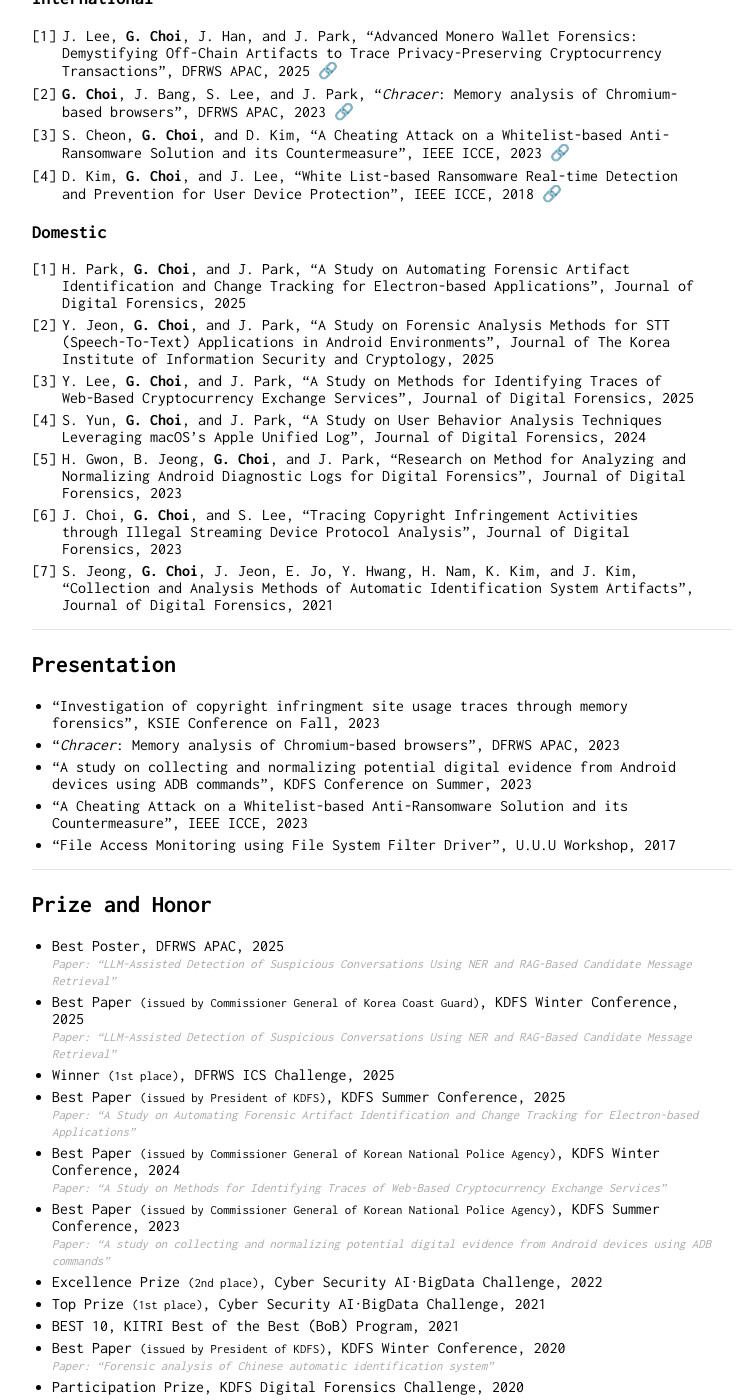
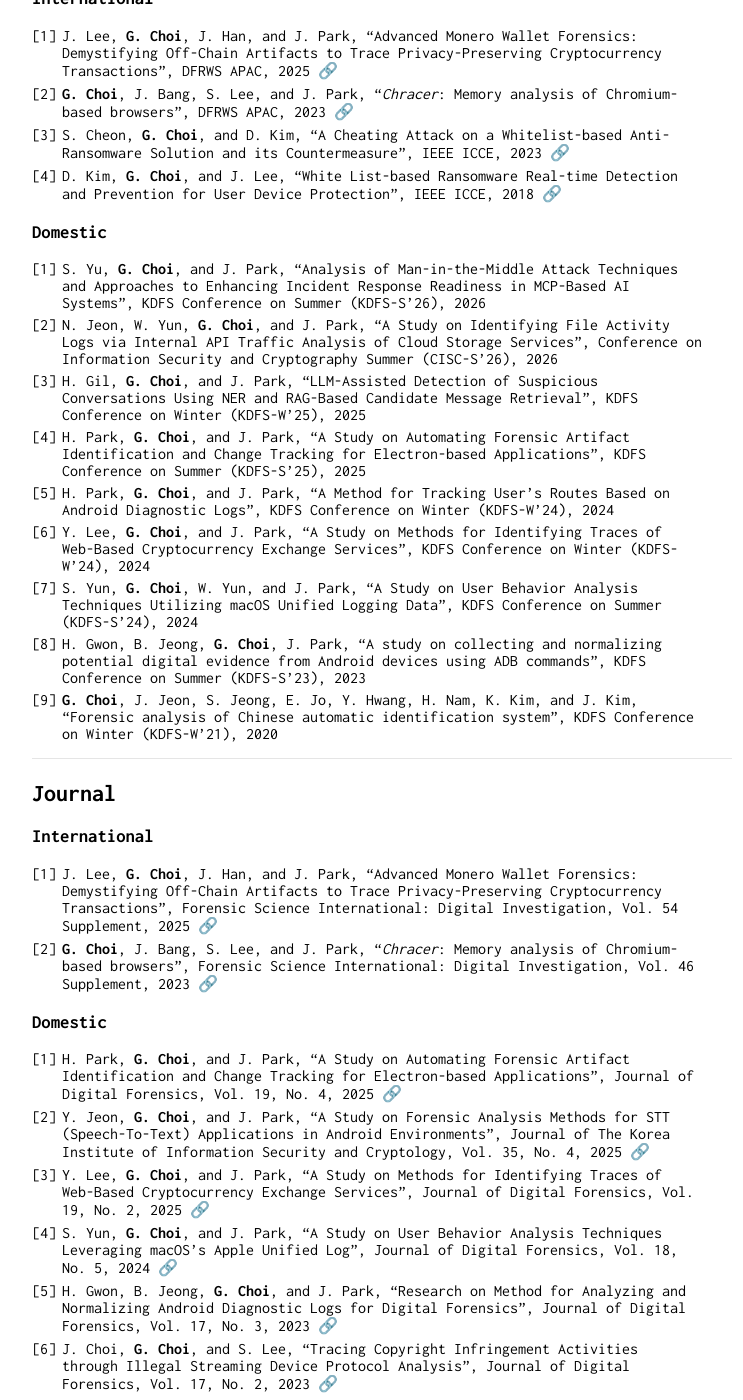
Before and after one commit to geun-yeong/geun-yeong.github.io, a Jekyll site: the page built from index.md, in a window 1280 px wide and 1400 px high, scrolled down 779 px. Shown: the whole window, without its empty margins (258-1001 px from the left). Built offline with Jekyll 4.4.1, drawn with Linux system fonts in a browser that asks for light colours; our own code applies the rules of GitHub Pages for plain Markdown files; some of the changed text lies outside the part shown.

Commit message:
Update - split papers into conference and journal

```diff
--- a/index.md
+++ b/index.md
@@ -33,23 +33,45 @@ PhD student in School of Cybersecurity, Korea University
 
 ---
 
-## Publications
+## Conference
 
 ### International
-1. J. Lee, **G. Choi**, J. Han, and J. Park, "Advanced Monero Wallet Forensics: Demystifying Off-Chain Artifacts to Trace Privacy-Preserving Cryptocurrency Transactions", DFRWS APAC, 2025 [🔗](https://doi.org/10.1016/j.fsidi.2025.301988)
-1. **G. Choi**, J. Bang, S. Lee, and J. Park, "*Chracer*: Memory analysis of Chromium-based browsers", DFRWS APAC, 2023 [🔗](https://doi.org/10.1016/j.fsidi.2023.301613)
+
+1. J. Lee, **G. Choi**, J. Han, and J. Park, "Advanced Monero Wallet Forensics: Demystifying Off-Chain Artifacts to Trace Privacy-Preserving Cryptocurrency Transactions", DFRWS APAC, 2025 [🔗](https://dfrws.org/presentation/advanced-monero-wallet-forensics-demystifying-off-chain-artifacts-to-trace-privacy-preserving-cryptocurrency-transactions/)
+1. **G. Choi**, J. Bang, S. Lee, and J. Park, "*Chracer*: Memory analysis of Chromium-based browsers", DFRWS APAC, 2023 [🔗](https://dfrws.org/presentation/chracer-memory-analysis-of-chromium-based-browsers/)
 1. S. Cheon, **G. Choi**, and D. Kim, "A Cheating Attack on a Whitelist-based Anti-Ransomware Solution and its Countermeasure", IEEE ICCE, 2023 [🔗](https://doi.org/10.1109/ICCE56470.2023.10043480)
 1. D. Kim, **G. Choi**, and J. Lee, "White List-based Ransomware Real-time Detection and Prevention for User Device Protection", IEEE ICCE, 2018 [🔗](https://doi.org/10.1109/ICCE.2018.8326119)
 
 ### Domestic
 
-1. H. Park, **G. Choi**, and J. Park, "A Study on Automating Forensic Artifact Identification and Change Tracking for Electron-based Applications", Journal of Digital Forensics, 2025
-1. Y. Jeon, **G. Choi**, and J. Park, "A Study on Forensic Analysis Methods for STT (Speech-To-Text) Applications in Android Environments", Journal of The Korea Institute of Information Security and Cryptology, 2025
-1. Y. Lee, **G. Choi**, and J. Park, "A Study on Methods for Identifying Traces of Web-Based Cryptocurrency Exchange Services", Journal of Digital Forensics, 2025
-1. S. Yun, **G. Choi**, and J. Park, "A Study on User Behavior Analysis Techniques Leveraging macOS's Apple Unified Log", Journal of Digital Forensics, 2024
-1. H. Gwon, B. Jeong, **G. Choi**, and J. Park, "Research on Method for Analyzing and Normalizing Android Diagnostic Logs for Digital Forensics", Journal of Digital Forensics, 2023
-1. J. Choi, **G. Choi**, and S. Lee, "Tracing Copyright Infringement Activities through Illegal Streaming Device Protocol Analysis", Journal of Digital Forensics, 2023
-1. S. Jeong, **G. Choi**, J. Jeon, E. Jo, Y. Hwang, H. Nam, K. Kim, and J. Kim, "Collection and Analysis Methods of Automatic Identification System Artifacts", Journal of Digital Forensics, 2021
+1. S. Yu, **G. Choi**, and J. Park, "Analysis of Man-in-the-Middle Attack Techniques and Approaches to Enhancing Incident Response Readiness in MCP-Based AI Systems", KDFS Conference on Summer (KDFS-S'26), 2026
+1. N. Jeon, W. Yun, **G. Choi**, and J. Park, "A Study on Identifying File Activity Logs via Internal API Traffic Analysis of Cloud Storage Services", Conference on Information Security and Cryptography Summer (CISC-S'26), 2026
+1. H. Gil, **G. Choi**, and J. Park, "LLM-Assisted Detection of Suspicious Conversations Using NER and RAG-Based Candidate Message Retrieval", KDFS Conference on Winter (KDFS-W'25), 2025
+1. H. Park, **G. Choi**, and J. Park, "A Study on Automating Forensic Artifact Identification and Change Tracking for Electron-based Applications", KDFS Conference on Summer (KDFS-S'25), 2025
+1. H. Park, **G. Choi**, and J. Park, "A Method for Tracking User’s Routes Based on Android Diagnostic Logs", KDFS Conference on Winter (KDFS-W'24), 2024
+1. Y. Lee, **G. Choi**, and J. Park, "A Study on Methods for Identifying Traces of Web-Based Cryptocurrency Exchange Services", KDFS Conference on Winter (KDFS-W'24), 2024
+1. S. Yun, **G. Choi**, W. Yun, and J. Park, "A Study on User Behavior Analysis Techniques Utilizing macOS Unified Logging Data", KDFS Conference on Summer (KDFS-S'24), 2024
+1. H. Gwon, B. Jeong, **G. Choi**, J. Park, "A study on collecting and normalizing potential digital evidence from Android devices using ADB commands", KDFS Conference on Summer (KDFS-S'23), 2023
+1. **G. Choi**, J. Jeon, S. Jeong, E. Jo, Y. Hwang, H. Nam, K. Kim, and J. Kim, "Forensic analysis of Chinese automatic identification system", KDFS Conference on Winter (KDFS-W'21), 2020
+
+---
+
+## Journal
+
+### International
+
+1. J. Lee, **G. Choi**, J. Han, and J. Park, "Advanced Monero Wallet Forensics: Demystifying Off-Chain Artifacts to Trace Privacy-Preserving Cryptocurrency Transactions", Forensic Science International: Digital Investigation, Vol. 54 Supplement, 2025 [🔗](https://doi.org/10.1016/j.fsidi.2025.301988)
+1. **G. Choi**, J. Bang, S. Lee, and J. Park, "*Chracer*: Memory analysis of Chromium-based browsers", Forensic Science International: Digital Investigation, Vol. 46 Supplement, 2023 [🔗](https://doi.org/10.1016/j.fsidi.2023.301613)
+
+### Domestic
+
+1. H. Park, **G. Choi**, and J. Park, "A Study on Automating Forensic Artifact Identification and Change Tracking for Electron-based Applications", Journal of Digital Forensics, Vol. 19, No. 4, 2025 [🔗](https://doi.org/10.22798/KDFS.2025.19.4.81)
+1. Y. Jeon, **G. Choi**, and J. Park, "A Study on Forensic Analysis Methods for STT (Speech-To-Text) Applications in Android Environments", Journal of The Korea Institute of Information Security and Cryptology, Vol. 35, No. 4, 2025 [🔗](https://www.kci.go.kr/kciportal/landing/article.kci?arti_id=ART003233052)
+1. Y. Lee, **G. Choi**, and J. Park, "A Study on Methods for Identifying Traces of Web-Based Cryptocurrency Exchange Services", Journal of Digital Forensics, Vol. 19, No. 2, 2025 [🔗](https://doi.org/10.22798/kdfs.2025.19.2.99)
+1. S. Yun, **G. Choi**, and J. Park, "A Study on User Behavior Analysis Techniques Leveraging macOS's Apple Unified Log", Journal of Digital Forensics, Vol. 18, No. 5, 2024 [🔗](https://doi.org/10.22798/KDFS.2024.18.5.50)
+1. H. Gwon, B. Jeong, **G. Choi**, and J. Park, "Research on Method for Analyzing and Normalizing Android Diagnostic Logs for Digital Forensics", Journal of Digital Forensics, Vol. 17, No. 3, 2023 [🔗](https://doi.org/10.22798/KDFS.2023.17.3.52)
+1. J. Choi, **G. Choi**, and S. Lee, "Tracing Copyright Infringement Activities through Illegal Streaming Device Protocol Analysis", Journal of Digital Forensics, Vol. 17, No. 2, 2023 [🔗](https://doi.org/10.22798/KDFS.2023.17.2.62)
+1. S. Jeong, **G. Choi**, J. Jeon, E. Jo, Y. Hwang, H. Nam, K. Kim, and J. Kim, "Collection and Analysis Methods of Automatic Identification System Artifacts", Journal of Digital Forensics, Vol. 15, No. 1, 2021 [🔗](https://doi.org/10.22798/KDFS.2021.15.1.95)
 
 ---
 
@@ -67,19 +89,19 @@ PhD student in School of Cybersecurity, Korea University
 
 - Best Poster, DFRWS APAC, 2025 <br/>
   <span style="font-size: 0.8rem; font-style: italic; color: darkgray">Paper: "LLM-Assisted Detection of Suspicious Conversations Using NER and RAG-Based Candidate Message Retrieval"</span>
-- Best Paper <span style="font-size: 0.8rem;">(issued by Commissioner General of Korea Coast Guard)</span>, KDFS Winter Conference, 2025 <br/>
+- Best Paper <span style="font-size: 0.8rem;">(issued by Commissioner General of Korea Coast Guard)</span>, KDFS-W'25, 2025 <br/>
   <span style="font-size: 0.8rem; font-style: italic; color: darkgray">Paper: "LLM-Assisted Detection of Suspicious Conversations Using NER and RAG-Based Candidate Message Retrieval"</span>
 - Winner <span style="font-size: 0.8rem;">(1st place)</span>, DFRWS ICS Challenge, 2025
-- Best Paper <span style="font-size: 0.8rem;">(issued by President of KDFS)</span>, KDFS Summer Conference, 2025 <br/>
+- Best Paper <span style="font-size: 0.8rem;">(issued by President of KDFS)</span>, KDFS-S'25, 2025 <br/>
   <span style="font-size: 0.8rem; font-style: italic; color: darkgray">Paper: "A Study on Automating Forensic Artifact Identification and Change Tracking for Electron-based Applications"</span>
-- Best Paper <span style="font-size: 0.8rem;">(issued by Commissioner General of Korean National Police Agency)</span>, KDFS Winter Conference, 2024 <br/>
+- Best Paper <span style="font-size: 0.8rem;">(issued by Commissioner General of Korean National Police Agency)</span>, KDFS-W'24, 2024 <br/>
   <span style="font-size: 0.8rem; font-style: italic; color: darkgray">Paper: "A Study on Methods for Identifying Traces of Web-Based Cryptocurrency Exchange Services"</span>
-- Best Paper <span style="font-size: 0.8rem;">(issued by Commissioner General of Korean National Police Agency)</span>, KDFS Summer Conference, 2023 <br/>
+- Best Paper <span style="font-size: 0.8rem;">(issued by Commissioner General of Korean National Police Agency)</span>, KDFS-S'23, 2023 <br/>
   <span style="font-size: 0.8rem; font-style: italic; color: darkgray">Paper: "A study on collecting and normalizing potential digital evidence from Android devices using ADB commands"</span>
 - Excellence Prize <span style="font-size: 0.8rem;">(2nd place)</span>, Cyber Security AI·BigData Challenge, 2022
 - Top Prize <span style="font-size: 0.8rem;">(1st place)</span>, Cyber Security AI·BigData Challenge, 2021
 - BEST 10, KITRI Best of the Best (BoB) Program, 2021
-- Best Paper <span style="font-size: 0.8rem;">(issued by President of KDFS)</span>, KDFS Winter Conference, 2020 <br/>
+- Best Paper <span style="font-size: 0.8rem;">(issued by President of KDFS)</span>, KDFS-W'20, 2020 <br/>
   <span style="font-size: 0.8rem; font-style: italic; color: darkgray">Paper: "Forensic analysis of Chinese automatic identification system"</span>
 - Participation Prize, KDFS Digital Forensics Challenge, 2020
 - Bronze Medal <span style="font-size: 0.8rem;">(3rd place)</span>, The 49th National Skills Competition, 2014
```
